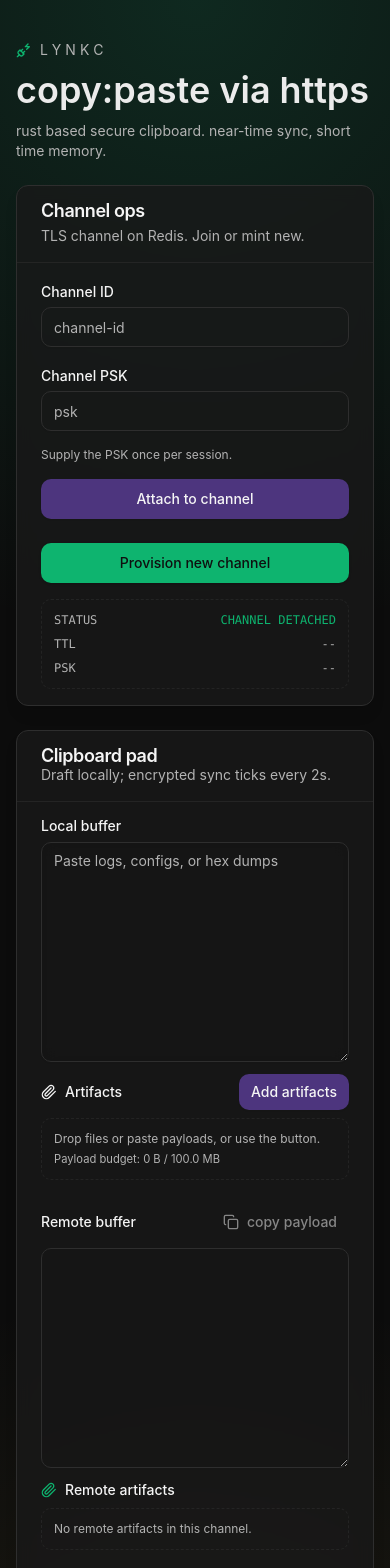
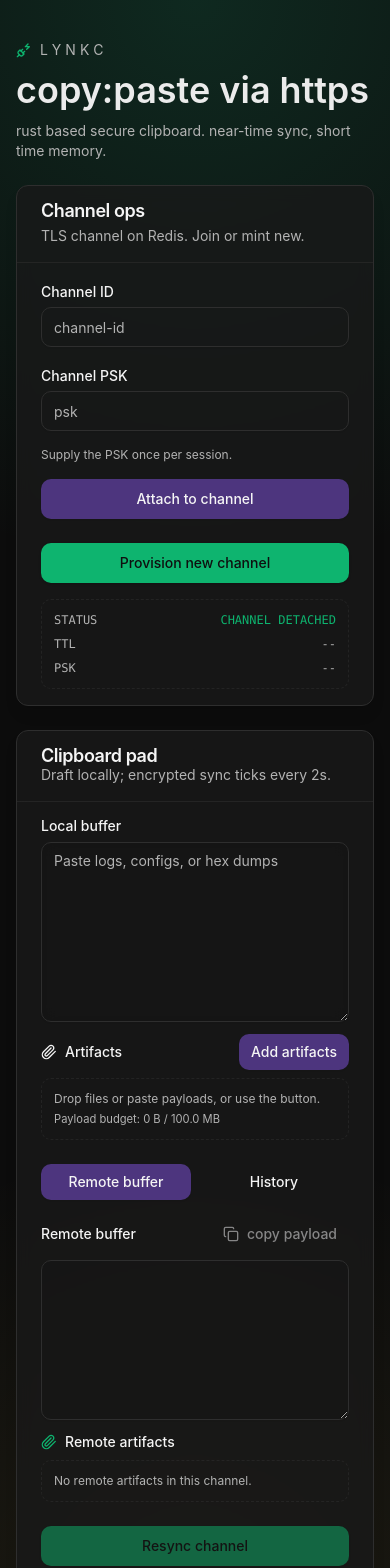
Before and after one commit to mohr-cai/lynkc, a React (Vite) app in the folder frontend/: page / in a window 390 px wide. Shown: the top 1568 px of the page. Built offline with nearby package versions, Linux system fonts and the light colour scheme.

Commit message:
feat: misc

```diff
--- a/frontend/src/features/channel/ChannelPad.tsx
+++ b/frontend/src/features/channel/ChannelPad.tsx
@@ -55,7 +55,7 @@ export function ChannelPad({
           placeholder="Paste logs, configs, or hex dumps"
           value={localContent}
           onChange={(event) => onLocalContentChange(event.target.value)}
-          className="min-h-[220px] bg-background/60 backdrop-blur"
+          className="min-h-[180px] md:min-h-[220px] bg-background/60 backdrop-blur"
         />
       </div>
       <div className="space-y-2">
--- a/frontend/src/features/channel/ChannelShell.tsx
+++ b/frontend/src/features/channel/ChannelShell.tsx
@@ -1,3 +1,4 @@
+import { useState } from "react";
 import { PlugZap } from "lucide-react";
 
 import { Card, CardContent, CardDescription, CardHeader, CardTitle } from "@/components/ui/card";
@@ -10,6 +11,7 @@ import { HistoryPanel } from "./HistoryPanel";
 
 export function ChannelShell() {
   const controller = useChannelController();
+  const [mobilePanel, setMobilePanel] = useState<"remote" | "history">("remote");
 
   return (
     <main className="mx-auto flex min-h-screen w-full max-w-7xl flex-col gap-6 px-4 py-10 md:px-10">
@@ -49,7 +51,7 @@ export function ChannelShell() {
               <CardDescription>Draft locally; encrypted sync ticks every 2s.</CardDescription>
             </div>
           </CardHeader>
-          <CardContent className="grid gap-6 md:grid-cols-2 lg:grid-cols-[minmax(0,1.25fr)_minmax(0,1.85fr)] lg:gap-10">
+          <CardContent className="flex flex-col gap-6 md:grid md:grid-cols-2 lg:grid-cols-[minmax(0,1.25fr)_minmax(0,1.85fr)] lg:gap-10">
             <div className="flex flex-col gap-6">
               <ChannelPad
                 localContent={controller.localContent}
@@ -68,7 +70,31 @@ export function ChannelShell() {
                 onDownloadFile={controller.handleDownloadFile}
               />
             </div>
-            <div className="grid gap-6 lg:grid-cols-[minmax(0,1.35fr)_minmax(0,1fr)]">
+            <div className="flex flex-col gap-4 md:gap-6">
+              <div className="flex items-center gap-2 md:hidden">
+                <Button
+                  type="button"
+                  size="sm"
+                  variant={mobilePanel === "remote" ? "secondary" : "ghost"}
+                  className="flex-1"
+                  aria-pressed={mobilePanel === "remote"}
+                  onClick={() => setMobilePanel("remote")}
+                >
+                  Remote buffer
+                </Button>
+                <Button
+                  type="button"
+                  size="sm"
+                  variant={mobilePanel === "history" ? "secondary" : "ghost"}
+                  className="flex-1"
+                  aria-pressed={mobilePanel === "history"}
+                  onClick={() => setMobilePanel("history")}
+                >
+                  History
+                </Button>
+              </div>
+              <div className="grid gap-6 md:grid-cols-2 lg:grid-cols-[minmax(0,1.35fr)_minmax(0,1fr)]">
+                <div className={`${mobilePanel === "remote" ? "block" : "hidden"} md:block`}>
                   <RemotePanel
                     remoteContent={controller.remoteContent}
                     remoteFiles={controller.remoteFiles}
@@ -78,12 +104,16 @@ export function ChannelShell() {
                     onDownloadFile={controller.handleDownloadFile}
                     onDeleteFile={controller.handleDeleteRemoteFile}
                   />
+                </div>
+                <div className={`${mobilePanel === "history" ? "block" : "hidden"} md:block`}>
                   <HistoryPanel
                     entries={controller.history}
                     isLocked={controller.requiresPassword}
                     onSelectEntry={controller.handleApplyHistoryEntry}
                     onDeleteEntry={controller.handleDeleteHistoryEntry}
                   />
+                </div>
+              </div>
             </div>
             <div className="md:col-span-2">
               <Button
--- a/frontend/src/features/channel/HistoryPanel.tsx
+++ b/frontend/src/features/channel/HistoryPanel.tsx
@@ -61,7 +61,7 @@ export function HistoryPanel({ entries, isLocked, onSelectEntry, onDeleteEntry }
         </Label>
         <p className="text-xs text-muted-foreground">Snapshots mirror via Redis Streams and vanish with the TTL.</p>
       </div>
-      <div className="space-y-2 rounded-md border border-dashed border-border/60 p-3 text-sm max-h-[28rem] overflow-y-auto">
+      <div className="space-y-2 rounded-md border border-dashed border-border/60 p-3 text-sm md:max-h-[28rem] md:overflow-y-auto">
         {isLocked ? (
           <p className="text-muted-foreground">Unlock with the PSK to resume history.</p>
         ) : entries.length === 0 ? (
--- a/frontend/src/features/channel/RemotePanel.tsx
+++ b/frontend/src/features/channel/RemotePanel.tsx
@@ -50,7 +50,7 @@ export function RemotePanel({
             spellCheck={false}
             readOnly
             value={isLocked ? placeholderContent : remoteContent}
-            className="min-h-[220px] bg-background/40 font-mono"
+            className="min-h-[160px] md:min-h-[220px] bg-background/40 font-mono"
           />
           {isLocked ? (
             <div className="pointer-events-none absolute inset-0 flex items-center justify-center rounded-md bg-background/80 text-sm font-semibold uppercase tracking-wide text-muted-foreground backdrop-blur-sm">
```
Lines whose indentation alone changed are shown as unchanged.
